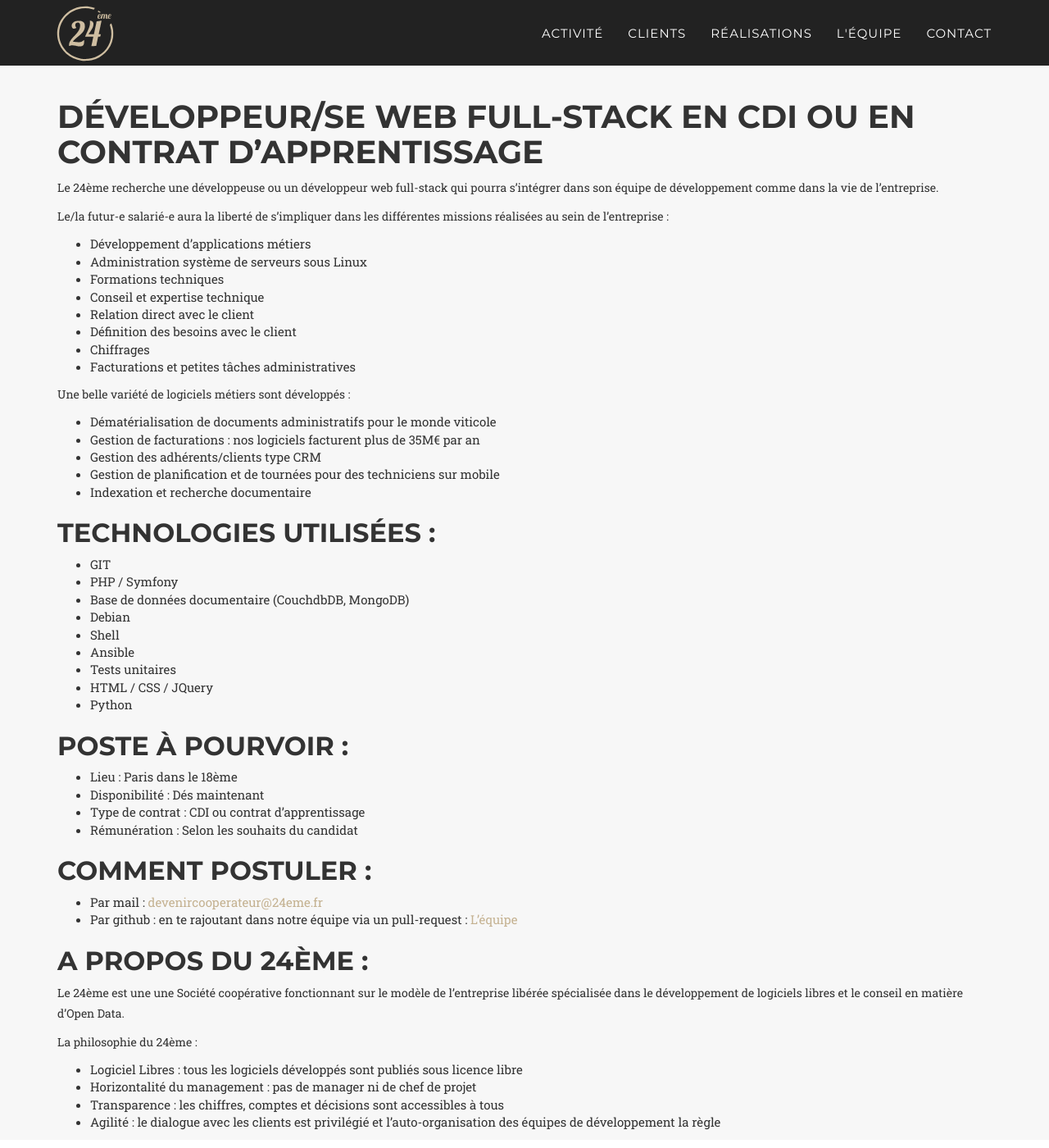
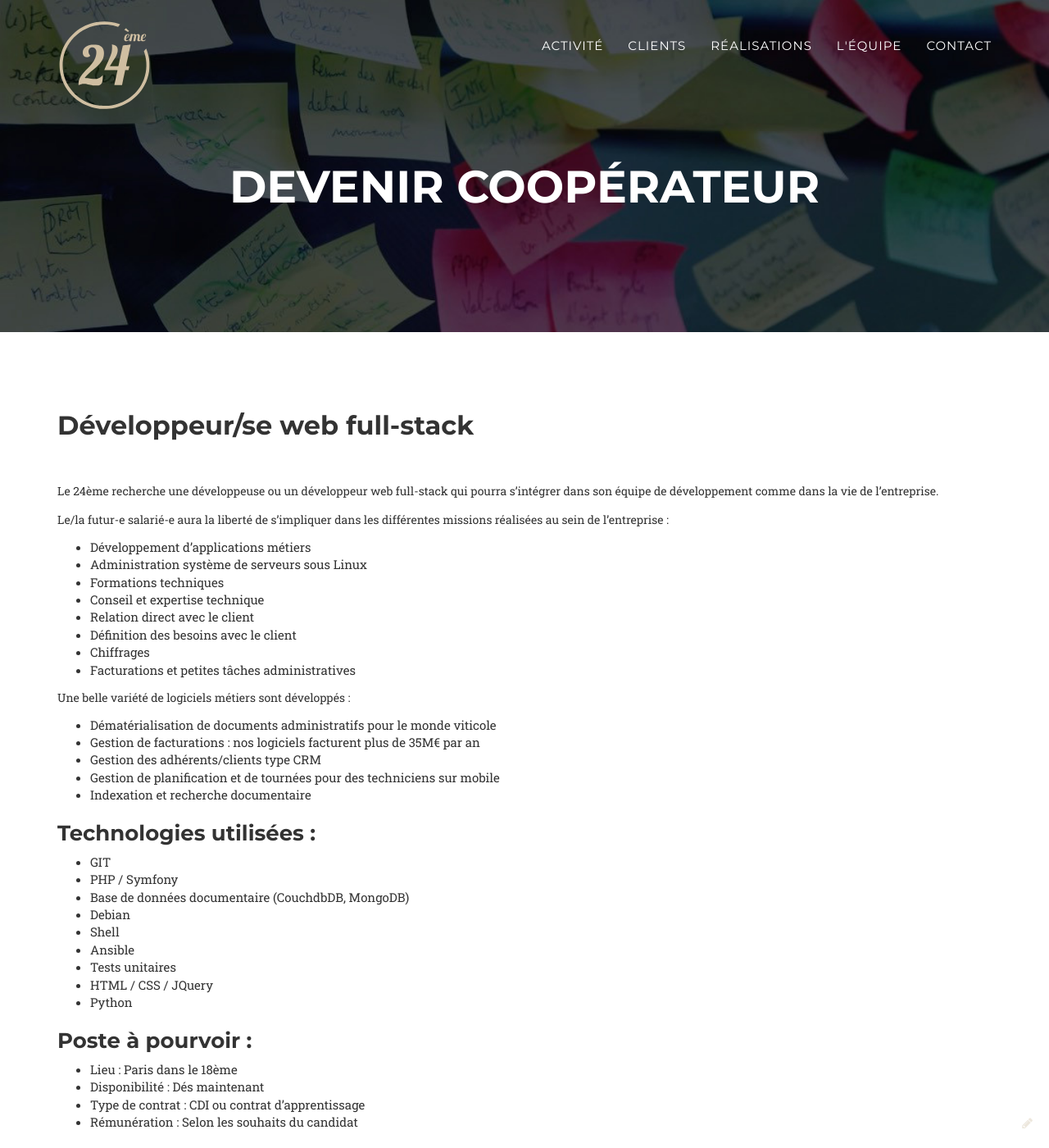
Before and after one commit to Arnaud75/24eme.fr, a Jekyll site: the page built from devenir-cooperateur.md, in a window 1280 px wide and 1400 px high. Shown: the whole window at 82% size. Built offline with Jekyll 4.4.1, drawn with Linux system fonts in a browser that asks for light colours; some web fonts are replaced; our own code applies the rules of GitHub Pages for plain Markdown files.

Commit message:
Amélioration de l'intégration de page devenir coopérateur

```diff
--- a/_includes/nav.html
+++ b/_includes/nav.html
@@ -1,5 +1,5 @@
 <!-- Navigation -->
-<nav class="navbar navbar-default navbar-fixed-top {% if page.url != "/" %}navbar-shrink{% endif %}">
+<nav class="navbar navbar-default navbar-fixed-top">
     <div class="container">
         <!-- Brand and toggle get grouped for better mobile display -->
         <div class="navbar-header page-scroll">
--- a/_layouts/default.html
+++ b/_layouts/default.html
@@ -5,5 +5,8 @@
     <body id="page-top" class="index">
         {% include nav.html %}
         {{ content }}
+        {% include footer.html %}
+        {% include modals.html %}
+        {% include js.html %}
     </body>
 </html>
--- a/_layouts/defaultPage.html
+++ b/_layouts/defaultPage.html
@@ -3,10 +3,23 @@
     {% include head.html %}
     <body>
         {% include nav.html %}
-            <div class="bg-light-gray" style="padding-top: 100px;">
-                <div class="container">
-                {{ content }}
+        <header>
+            <div class="container">
+                <a href="https://github.com/24eme/24eme.fr/blob/master/_includes/header.html" class="lien-edition lien-edition-bottom"><i class="fa fa-pencil" aria-hidden="true"></i></a>
+                <div class="intro-text" style="padding-top: 200px; padding-bottom: 100px;">
+                    <div class="intro-heading">Devenir coopérateur</div>
                 </div>
             </div>
+        </header>
+
+        <section id="page" style="padding: 75px 0;">
+            <div class="container">
+            {{ content }}
+            </div>
+        </section>
+
+        {% include footer.html %}
+        {% include modals.html %}
+        {% include js.html %}
     </body>
 </html>
--- a/devenir-cooperateur.md
+++ b/devenir-cooperateur.md
@@ -2,7 +2,7 @@
 layout: defaultPage
 ---
 
-# Développeur/se web full-stack en CDI ou en contrat d'apprentissage
+## Développeur/se web full-stack
 
 Le 24ème recherche une développeuse ou un développeur web full-stack qui pourra s'intégrer dans son équipe de développement comme dans la vie de l'entreprise.
 
@@ -25,7 +25,7 @@ Une belle variété de logiciels métiers sont développés :
  - Gestion de planification et de tournées pour des techniciens sur mobile
  - Indexation et recherche documentaire
 
-## Technologies utilisées :
+### Technologies utilisées :
 
  - GIT
  - PHP / Symfony
@@ -37,19 +37,19 @@ Une belle variété de logiciels métiers sont développés :
  - HTML / CSS / JQuery
  - Python
 
-## Poste à pourvoir :
+### Poste à pourvoir :
 
  - Lieu : Paris dans le 18ème
  - Disponibilité : Dés maintenant
  - Type de contrat : CDI ou contrat d'apprentissage
  - Rémunération : Selon les souhaits du candidat
 
-## Comment postuler :
+### Comment postuler :
 
  - Par mail : [devenircooperateur@24eme.fr](mailto:devenircooperateur@24eme.fr)
  - Par github : en te rajoutant dans notre équipe via un pull-request :  [L'équipe](/#equipe)
 
-## A propos du 24ème :
+### A propos du 24ème :
 
 Le 24ème est une une Société coopérative fonctionnant sur le modèle de l'entreprise libérée spécialisée dans le développement de logiciels libres et le conseil en matière d'Open Data.
 
--- a/index.html
+++ b/index.html
@@ -8,6 +8,3 @@ layout: default
 {% include realisations.html %}
 {% include equipe.html %}
 {% include contact.html %}
-{% include footer.html %}
-{% include modals.html %}
-{% include js.html %}
```
Also changed, not shown: _includes/css/agency.css (+8 -1 lines).
